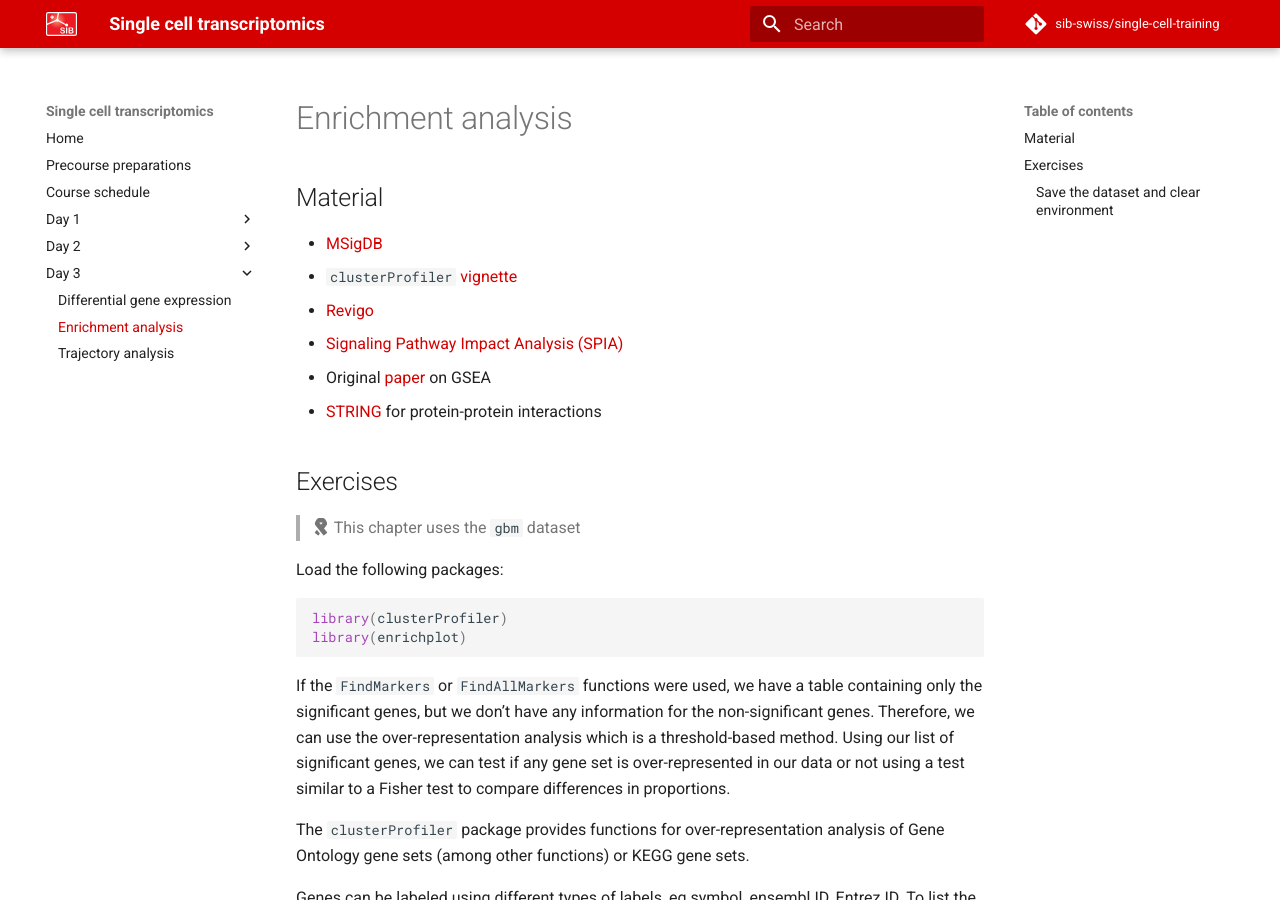
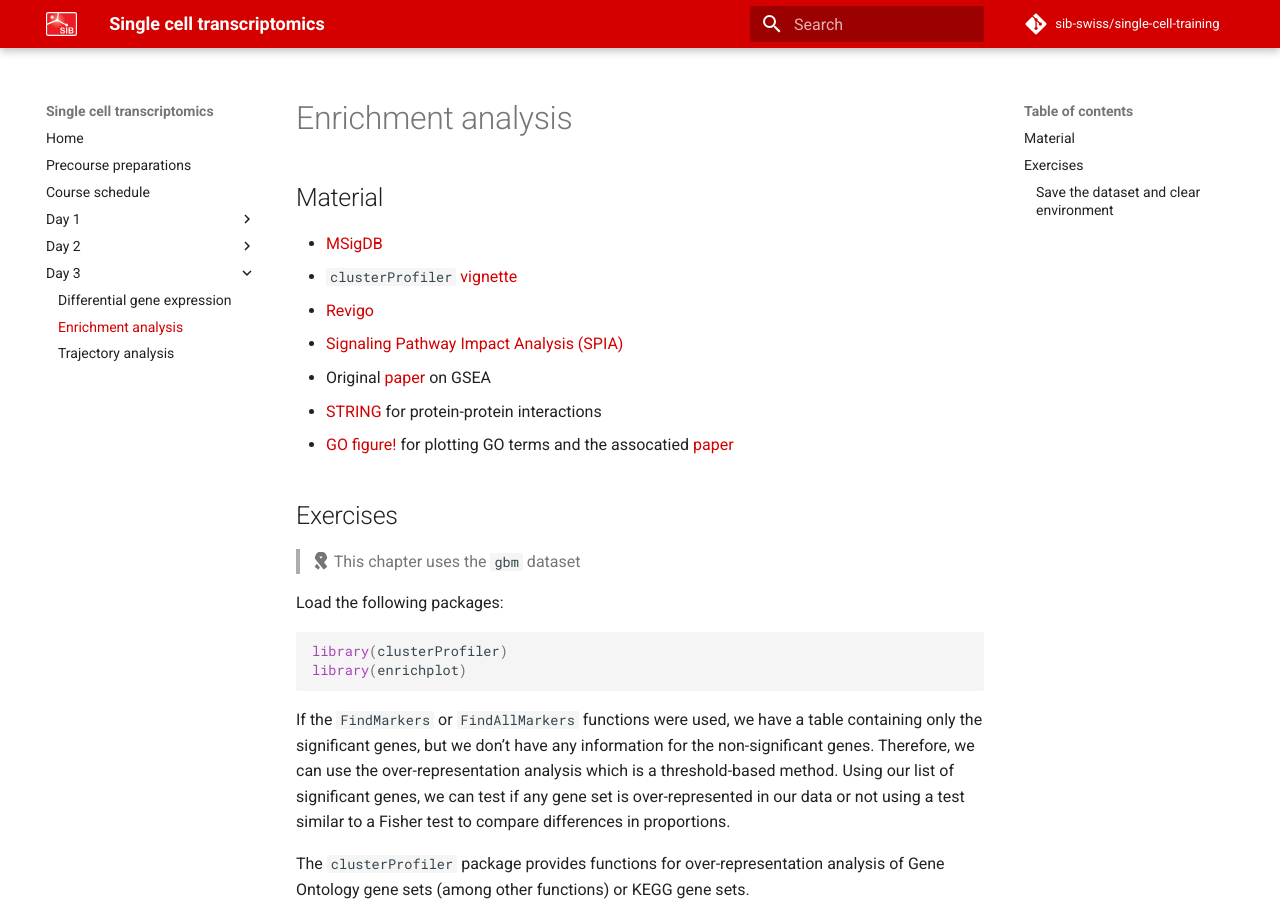
Before and after one commit to sib-swiss/single-cell-training, an MkDocs documentation site: the page built from docs/day3/enrichment_analysis.md, in a window 1280 px wide and 900 px high. Built offline with MkDocs 1.6.1 and Material for MkDocs 9.7.7, drawn with Linux system fonts in a browser that asks for light colours; comment, search, counter and statistics services are not loaded.

Commit message:
more resources

```diff
--- a/docs/day3/enrichment_analysis.md
+++ b/docs/day3/enrichment_analysis.md
@@ -6,6 +6,7 @@
 - [Signaling Pathway Impact Analysis (SPIA)](https://bioconductor.org/packages/release/bioc/html/SPIA.html)
 - Original [paper](https://www.pnas.org/content/102/43/15545) on GSEA
 - [STRING](https://string-db.org/) for protein-protein interactions
+- [GO figure!](https://gitlab.com/evogenlab/GO-Figure) for plotting GO terms and the assocatied [paper](https://www.frontiersin.org/articles/10.3389/fbinf.2021.638255/full)
 
 ## Exercises
 
```
